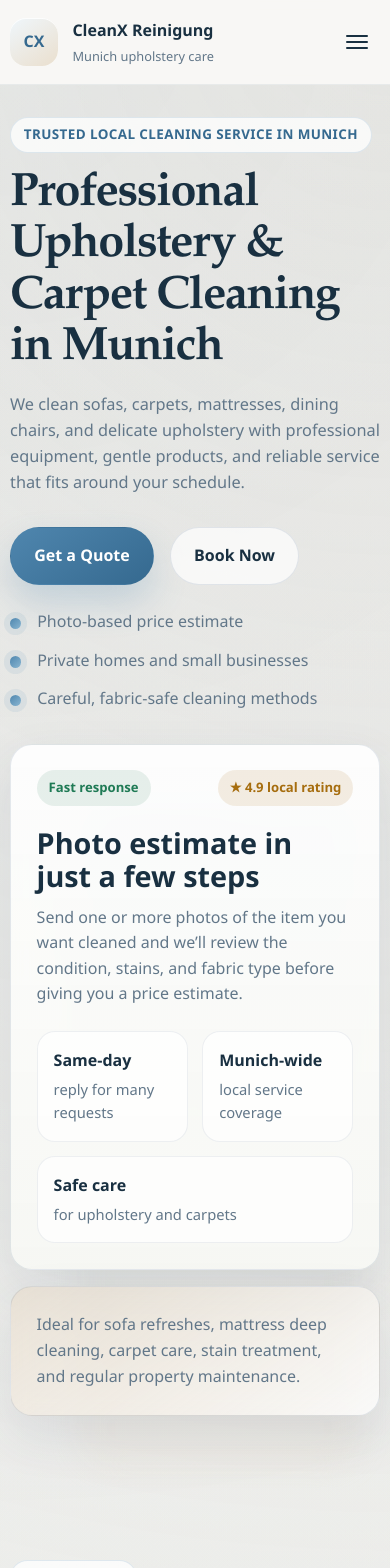
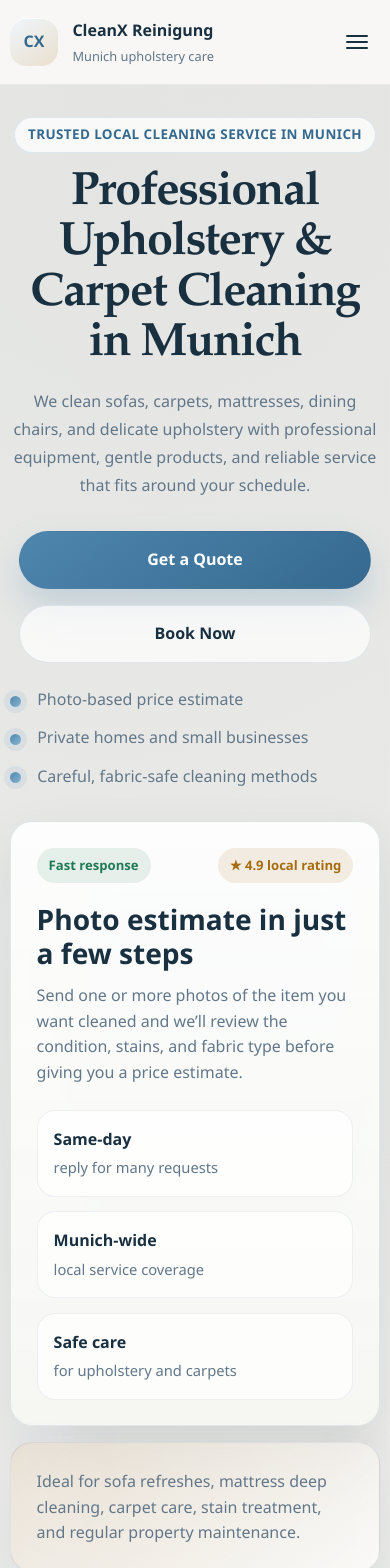
Before and after one commit to samuel4516/CleanX, a Next.js app: page / in a window 390 px wide. Shown: the top 1568 px of the page. Built offline with nearby package versions, Linux system fonts and the light colour scheme.

Commit message:
Enhance responsive design with CSS updates for better mobile layout and accessibility

```diff
--- a/app/globals.css
+++ b/app/globals.css
@@ -29,6 +29,8 @@
 
 html {
   scroll-behavior: smooth;
+  max-width: 100%;
+  overflow-x: hidden;
 }
 
 section[id] {
@@ -44,6 +46,8 @@ body {
     radial-gradient(circle at top right, rgba(232, 217, 197, 0.34), transparent 28%),
     linear-gradient(180deg, #fffdfb 0%, #f9f7f2 48%, #fcfbf8 100%);
   line-height: 1.6;
+  max-width: 100%;
+  overflow-x: hidden;
 }
 
 body.nav-open {
@@ -549,6 +553,7 @@ textarea {
 
 .gallery-image {
   position: relative;
+  width: 100%;
   min-height: 220px;
   margin: 0;
   border-radius: 22px;
@@ -970,6 +975,166 @@ textarea {
   }
 }
 
+@media (max-width: 767px) {
+  :root {
+    --container: min(100vw - 1.5rem, 1120px);
+  }
+
+  .section {
+    padding: 4rem 0;
+  }
+
+  .container {
+    max-width: 42rem;
+  }
+
+  .hero-copy,
+  .section-heading,
+  .service-card,
+  .gallery-card,
+  .testimonial-card,
+  .booking-copy,
+  .contact-card,
+  .reasons-card,
+  .info-card,
+  .privacy-card {
+    text-align: center;
+  }
+
+  .section-heading,
+  .hero-copy,
+  .booking-copy {
+    margin-inline: auto;
+  }
+
+  .section-heading h2,
+  .hero-card h2,
+  .booking-copy h2,
+  .contact-card h2 {
+    font-size: clamp(1.5rem, 7.2vw, 2rem);
+    line-height: 1.2;
+  }
+
+  .hero-copy h1 {
+    font-size: clamp(2rem, 9.4vw, 2.9rem);
+    line-height: 1.08;
+  }
+
+  .section-heading p,
+  .hero-text,
+  .booking-copy p,
+  .contact-card p,
+  .service-card p,
+  .gallery-card p,
+  .testimonial-card p,
+  .privacy-card p,
+  .privacy-card li {
+    font-size: 1rem;
+    line-height: 1.75;
+  }
+
+  .hero-grid,
+  .why-grid,
+  .booking-grid,
+  .services-grid,
+  .gallery-grid,
+  .testimonials-grid,
+  .gallery-pair,
+  .contact-grid,
+  .footer-grid,
+  .form-grid {
+    grid-template-columns: 1fr;
+  }
+
+  .hero-actions {
+    justify-content: center;
+    width: 100%;
+    margin-inline: auto;
+  }
+
+  .hero-actions .btn {
+    width: min(100%, 22rem);
+  }
+
+  .hero-metrics {
+    display: grid;
+    grid-template-columns: 1fr;
+    justify-items: center;
+  }
+
+  .hero-metrics article {
+    width: min(100%, 22rem);
+  }
+
+  .hero-highlights,
+  .reasons-list,
+  .info-card ul {
+    justify-items: center;
+  }
+
+  .hero-highlights li,
+  .reasons-list li,
+  .info-card li {
+    width: min(100%, 24rem);
+    text-align: left;
+  }
+
+  .booking-form {
+    max-width: 40rem;
+    margin-inline: auto;
+  }
+
+  .booking-form .form-row {
+    justify-items: center;
+  }
+
+  .booking-form .form-row label,
+  .field-error,
+  .upload-feedback,
+  .form-success {
+    width: 100%;
+    text-align: center;
+  }
+
+  .upload-field {
+    flex-direction: column;
+    align-items: center;
+    text-align: center;
+  }
+
+  .upload-copy {
+    display: grid;
+    justify-items: center;
+  }
+
+  .btn-submit {
+    width: 100%;
+    min-height: 56px;
+  }
+
+  .site-nav a,
+  .lang-toggle {
+    text-align: center;
+  }
+
+  .site-footer {
+    text-align: center;
+  }
+
+  .footer-links {
+    justify-items: center;
+    gap: 0.75rem;
+  }
+
+  .footer-links a {
+    display: inline-flex;
+    align-items: center;
+    justify-content: center;
+    min-height: 42px;
+    padding: 0.25rem 0.55rem;
+  }
+}
+
 @media (max-width: 640px) {
   :root {
     --container: min(100vw - 1.25rem, 1120px);
```
